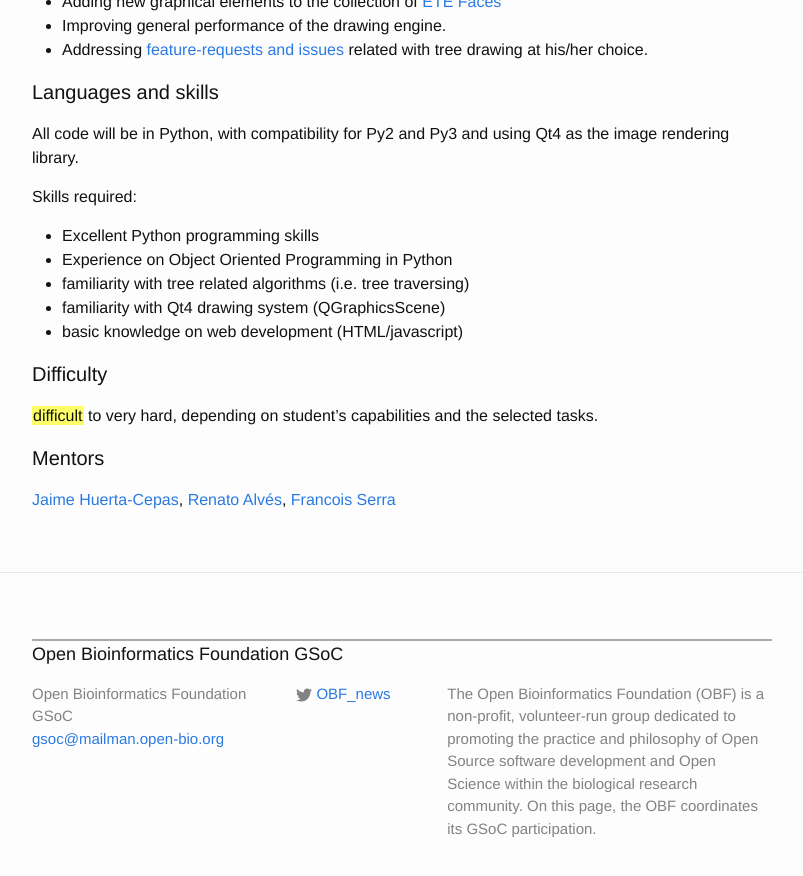
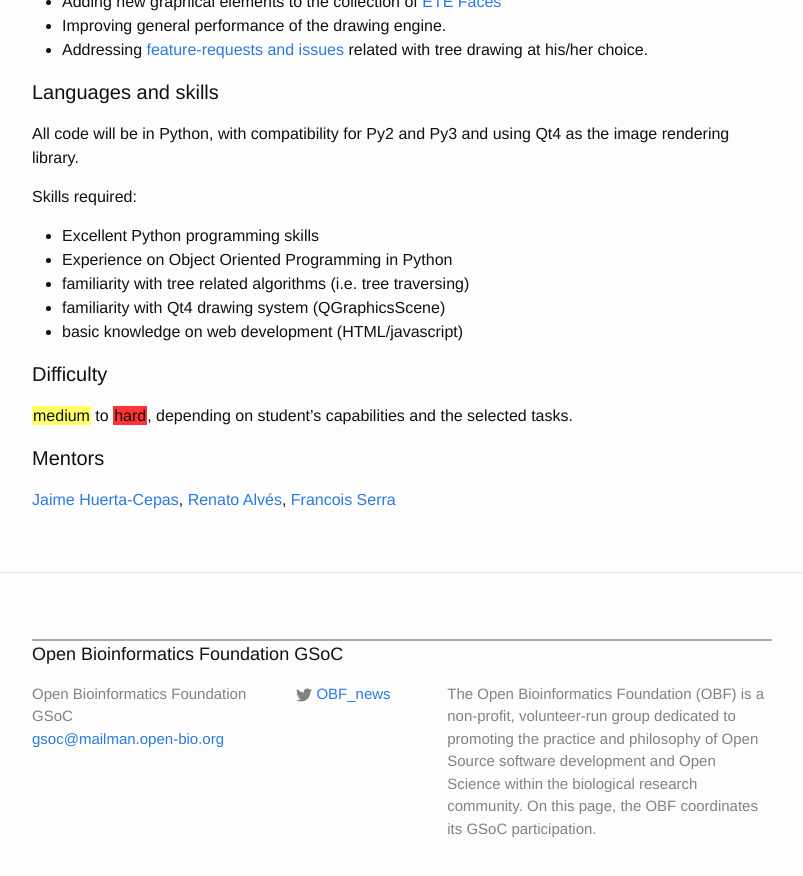
Before and after one commit to OBF/GSoC, a Jekyll site: the page built from 00_ideas.md, in a window 1280 px wide and 900 px high, scrolled down 12071 px. Shown: the top 876 px of the window, without its empty margins (238-1041 px from the left). Built offline with Jekyll 4.4.1, drawn with Linux system fonts in a browser that asks for light colours.

Commit message:
formatting

```diff
--- a/00_ideas.md
+++ b/00_ideas.md
@@ -494,7 +494,7 @@ Skills required:
 
 #### Difficulty
 
-<span class="medium">difficult</span> to <span class="very-hard">very hard</span>, depending on
+<span class="medium">medium</span> to <span class="hard">hard</span>, depending on
 student's capabilities and the selected tasks.
 
 #### Mentors
```
